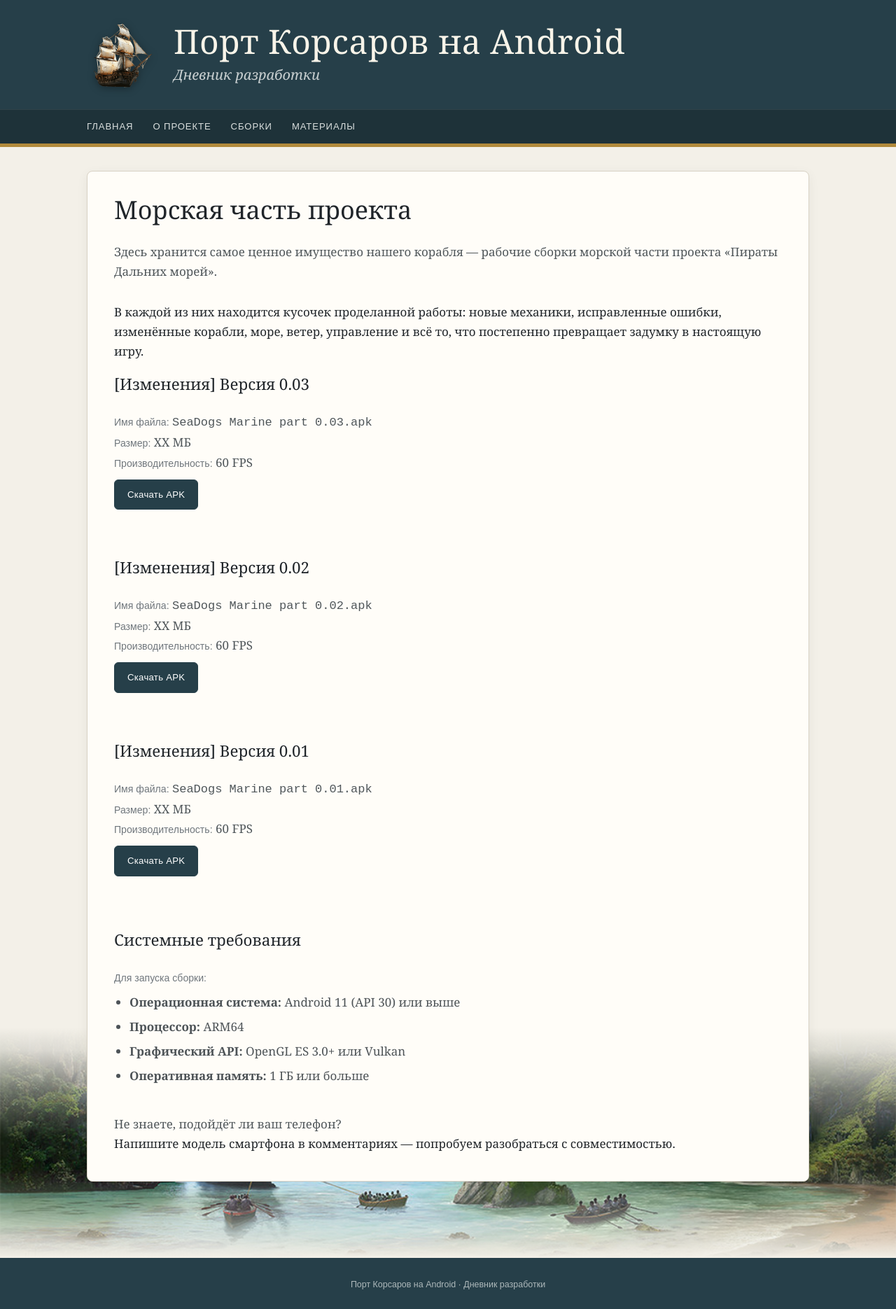
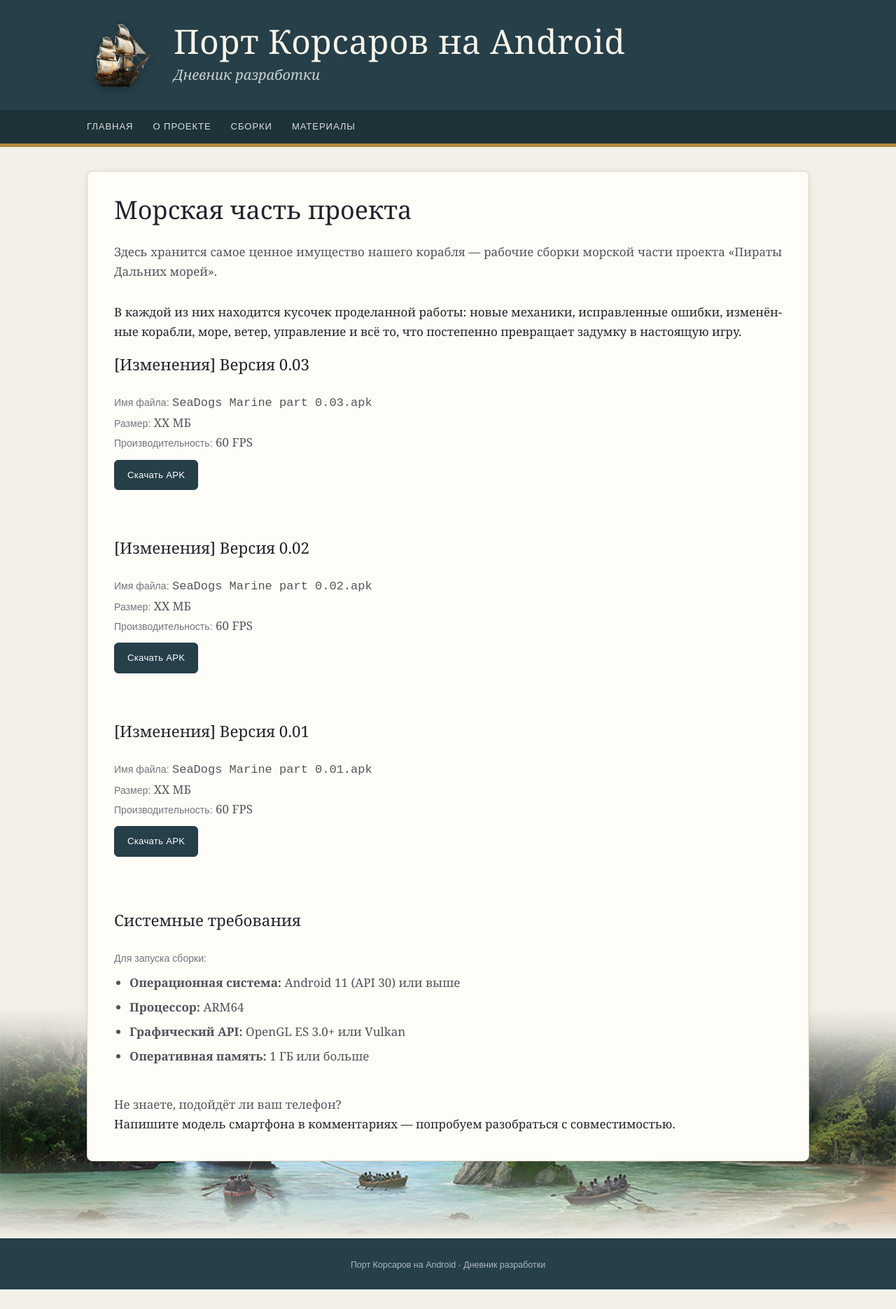
Before and after one commit to tislic/SeaDogsPort, a Jekyll site: the page built from сборки.md, in a window 1280 px wide. Shown: the whole page at 70% size. Built offline with Jekyll 4.4.1, drawn with Linux system fonts in a browser that asks for light colours; after the commit the page ends 1842 px from its top, so only the background shows below that.

Commit message:
Justify build page paragraphs

```diff
--- a/assets/style.css
+++ b/assets/style.css
@@ -50,6 +50,7 @@
 .build-page{padding:34px 38px 38px}
 .build-page h1{font-size:2.25rem;font-weight:normal;line-height:1.15;margin:0 0 10px;padding-bottom:16px}
 .build-page>p:first-of-type{color:#4f565a;margin-bottom:30px}
+.build-page p{text-align:justify;hyphens:auto;-webkit-hyphens:auto}
 .build-page h3{font-size:1.4rem;font-weight:normal;line-height:1.3;margin:28px 0 0;padding:18px 0 9px;color:var(--ink)}
 .build-page h3:first-of-type{margin-top:0}
 .build-page h3+ p{margin:0;padding:16px 0 22px;color:#4f565a}
```
